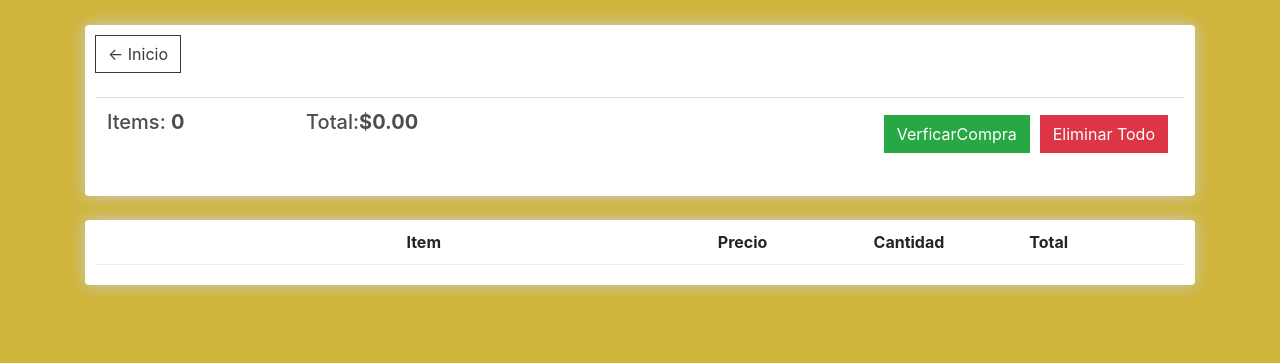
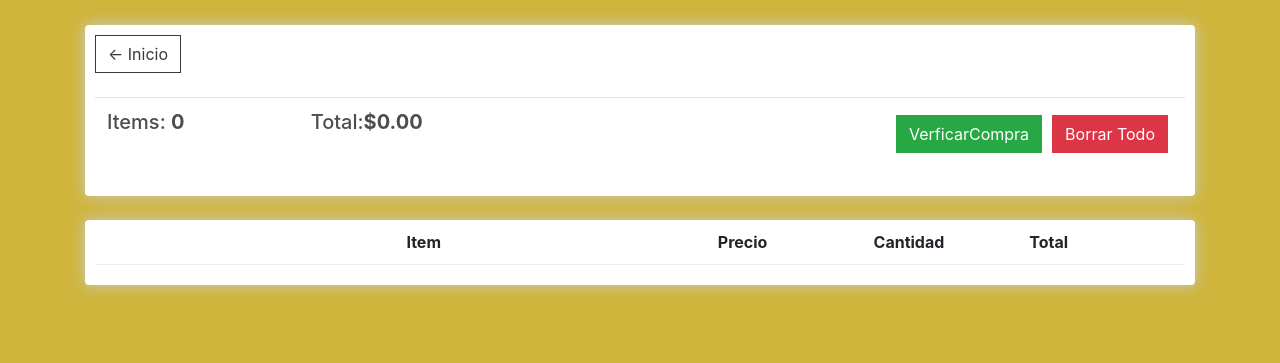
Before and after one commit to JavierIsma05/pfmodels, a Django app: page /cart/ in a window 1280 px wide. Shown: the part 57-420 px from the top of the page. Run offline with Django 3.2, Linux system fonts and the light colour scheme; lists and menus that the app fills with data are empty; some libraries are stand-ins or nearby versions.

Commit message:
cambios de hoy 23

```diff
--- a/store/templates/store/carrito.html
+++ b/store/templates/store/carrito.html
@@ -18,7 +18,7 @@
                     </th>
                     <th>
 
-                        <a style="float:right; margin:5px;" id="eliminar-todo"  class="btn btn-danger" href="">Eliminar Todo</a>
+                        <a style="float:right; margin:5px;" id="eliminar-todo"  class="btn btn-danger" href="">Borrar Todo</a>
                         <a style="float:right; margin:5px;" class="btn btn-success"
                             href="{% url 'checkout' %}">VerficarCompra</a>
                     </th>
```
